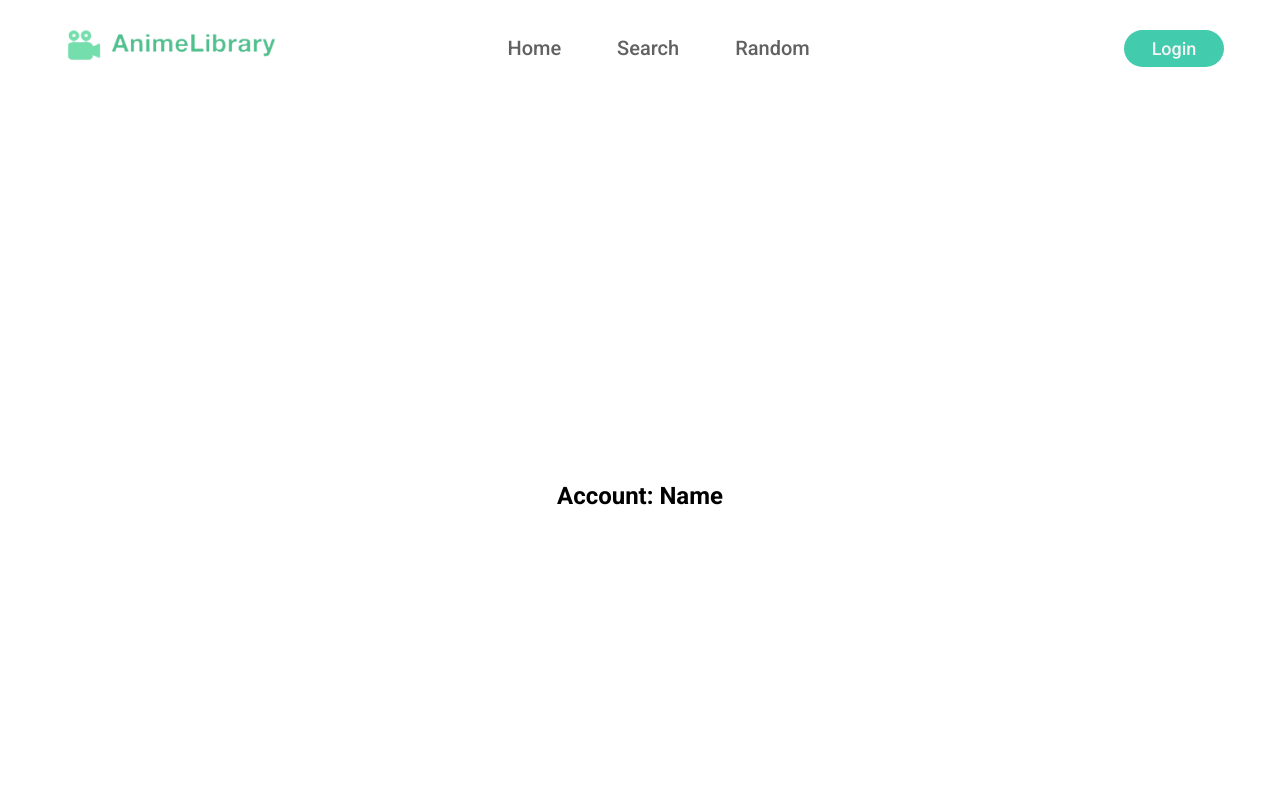
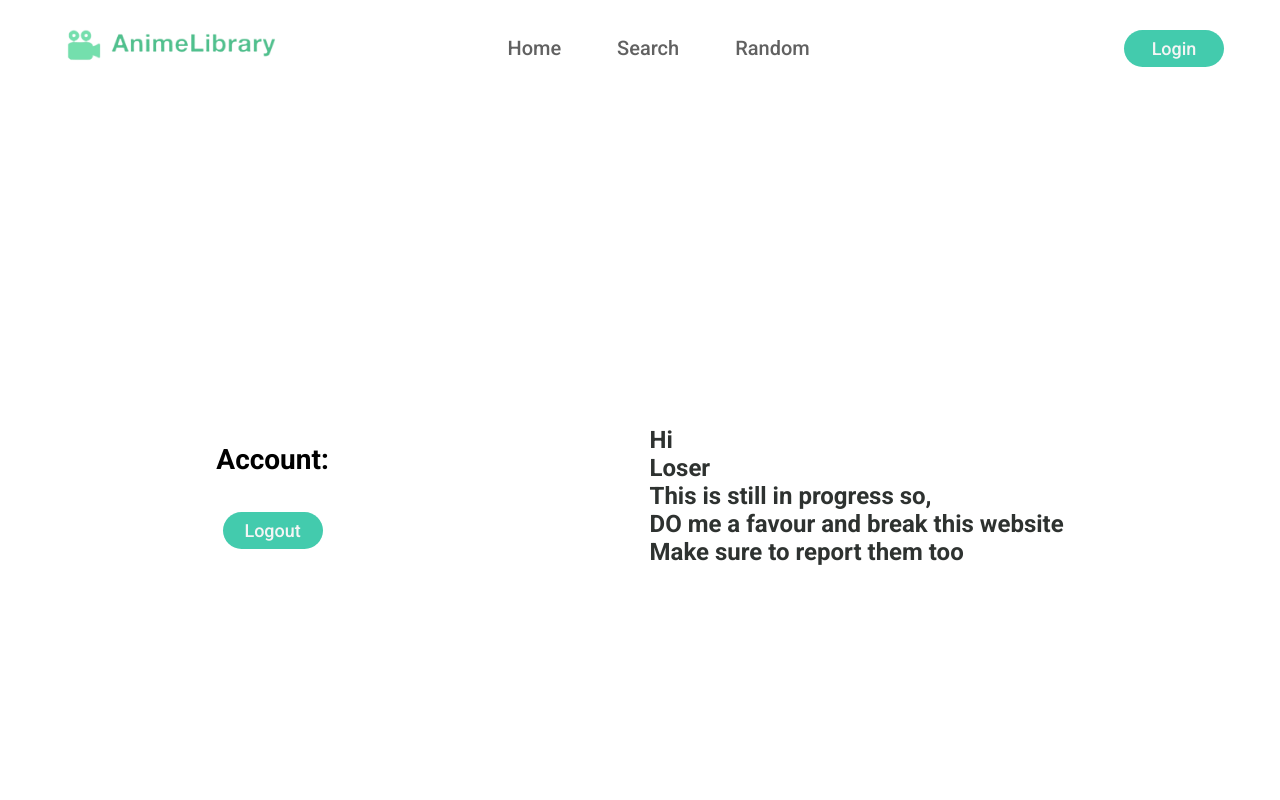
Before and after one commit to CAlistair/animelibrary, a React (Create React App) app: page /account in a window 1280 px wide. Shown: the top 800 px of the page. Built offline with nearby package versions, Linux system fonts and the light colour scheme; no server answers.

Commit message:
New logging in function and logout added with persistence and a new account page being worked on

```diff
--- a/src/App.js
+++ b/src/App.js
@@ -11,8 +11,38 @@ import Selected from "./pages/selected";
 import Login from "./pages/login";
 import Signup from "./pages/signup";
 import Account from "./pages/account";
+import { useDispatch, useSelector } from "react-redux";
+import { login, logout, selectUser } from "./app/userSlice";
+import { useEffect, useState } from "react";
+import { auth } from "./firebase";
+
 
 function App() {
+
+  const dispatch = useDispatch();
+
+  //persistence login
+  //runs under a specific condition and [] makes it run once when components load
+  useEffect(() => {
+    auth.onAuthStateChanged((userAuth) => {
+          //onAuthStateChanged checks if user is logged in or logged out
+      if (userAuth) {
+        // User is signed in
+        dispatch(
+           //if user is signed in we dispatch login action
+          login({
+            email: userAuth.email,
+            uid: userAuth.uid,
+            displayName: userAuth.displayName,
+          })
+        )
+      } else {
+        //user is signed out, we have to dispatch an action
+        dispatch(logout())
+      }
+    })
+  }, [dispatch])
+
   return (
     <Router>
       <>
--- a/src/components/navbar.jsx
+++ b/src/components/navbar.jsx
@@ -1,10 +1,25 @@
-import React from "react";
+import React, { useState } from "react";
 import logo from "../assets/logo.png";
-import { Link } from "react-router-dom";
+import { Link, useNavigate } from "react-router-dom";
 import { FontAwesomeIcon } from "@fortawesome/react-fontawesome";
+import { logout, selectUser } from "../app/userSlice";
+import { useDispatch, useSelector } from "react-redux";
+import { auth } from "../firebase";
 
 function Navbar({ isMenuOpen, setIsMenuOpen }) {
-  console.log(isMenuOpen);
+
+  const user = useSelector(selectUser)
+  const dispatch = useDispatch();
+  const navigate = useNavigate();
+
+  const logoutOfApp = () =>{
+    auth.signOut().then(() =>{
+        dispatch(logout())
+        navigate('/')
+    }).catch((error) => alert(error.message))
+}
+
+
 
   return (
     <nav>
@@ -29,9 +44,16 @@ function Navbar({ isMenuOpen, setIsMenuOpen }) {
             </Link>
           </li>
         </ul>
+        { user ? (
+          <Link to="/account">
+          <button className="btn login">Account</button>
+        </Link>
+        ) : (
         <Link to="/login">
           <button className="btn login">Login</button>
         </Link>
+        )
+        }
         <div
           className="btn__menu"
           onClick={() => setIsMenuOpen(!isMenuOpen)}
--- a/src/index.css
+++ b/src/index.css
@@ -260,17 +260,6 @@ h2{
   background-color: #F5F3F3;
 }
 
-.search__container{
-  height: 100vh;
-  width: 100%;
-  max-width: 1200px;
-  padding: 16px;
-  display: flex;
-  flex-direction: column;
-  justify-content: center;
-  align-items: center;
-  margin: 0 auto;
-}
 
 .search__form{
   display: flex;
@@ -677,10 +666,35 @@ h2{
   max-width: 1200px;
   padding: 16px;
   display: flex;
+  justify-content: center;
+  align-items: center;
+  margin: 0 auto;
+}
+
+.account--info{
+  width: 100%;
+  height: 70vh;
+  display: flex;
+  justify-content: space-around;
+}
+
+.account--header{
+  display: flex;
   flex-direction: column;
   justify-content: center;
   align-items: center;
-  margin: 0 auto;
+}
+
+.account--header h1 {
+  margin-bottom: 36px;
+  font-size: 28px;
+  font-weight: 600;
+}
+
+.account--list{
+  display: flex;
+  flex-direction: column;
+  justify-content: center;
 }
 /* Footer */
 
--- a/src/pages/account.jsx
+++ b/src/pages/account.jsx
@@ -1,28 +1,48 @@
-import React from 'react'
-import Navbar from '../components/navbar'
-import Menu from '../components/menu'
-import Footer from '../components/footer'
+import React from "react";
+import Navbar from "../components/navbar";
+import Menu from "../components/menu";
+import Footer from "../components/footer";
+import { useDispatch, useSelector } from "react-redux";
+import { logout, selectUser } from "../app/userSlice";
+import { Link, useNavigate } from "react-router-dom";
+import { auth } from "../firebase";
 
 function Account({ isMenuOpen, setIsMenuOpen }) {
+  const user = useSelector(selectUser);
+  const dispatch = useDispatch();
+  const navigate = useNavigate();
+
+  const logoutOfApp = () =>{
+    auth.signOut().then(() =>{
+        dispatch(logout())
+        navigate('/')
+    }).catch((error) => alert(error.message))
+}
+
   return (
-    <section className='account'>
+    <section className="account">
       <Navbar isMenuOpen={isMenuOpen} setIsMenuOpen={setIsMenuOpen} />
-            {isMenuOpen && <Menu/>}
+      {isMenuOpen && <Menu />}
       <div className="account__container">
         <div className="account--info">
           <div className="account--header">
-                        <ul>
-                            <h1>Account: Name</h1>
-                        </ul>
+              <h1>Account: {user?.displayName}</h1>
+              <Link to="/login">
+                <button className="btn login" onClick={logoutOfApp}>Logout</button>
+              </Link>
           </div>
           <div className="account--list">
-
+            <h2>Hi</h2>
+            <h2>Loser</h2>
+            <h2>This is still in progress so,</h2>
+            <h2>DO me a favour and break this website</h2>
+            <h2>Make sure to report them too</h2>
           </div>
         </div>
       </div>
       <Footer />
     </section>
-  )
+  );
 }
 
-export default Account
+export default Account;
--- a/src/pages/landing.jsx
+++ b/src/pages/landing.jsx
@@ -14,7 +14,10 @@ function Landing() {
 
   return (
     <section id='landing'>
-            <Navbar isMenuOpen={isMenuOpen} setIsMenuOpen={setIsMenuOpen} />
+            <Navbar
+            isMenuOpen={isMenuOpen}
+            setIsMenuOpen={setIsMenuOpen}
+            />
             {isMenuOpen && <Menu/>}
         <div className="container">
             <div className="landing__header">
--- a/src/pages/login.jsx
+++ b/src/pages/login.jsx
@@ -3,8 +3,8 @@ import Menu from '../components/menu';
 import Navbar from '../components/navbar';
 import Footer from '../components/footer';
 import { Link, useNavigate } from 'react-router-dom';
-import { Provider, useDispatch } from 'react-redux';
-import { login } from '../app/userSlice';
+import { Provider, useDispatch, useSelector } from 'react-redux';
+import { login, selectUser } from '../app/userSlice';
 import { auth } from "../firebase"
 
 function Login() {
@@ -18,7 +18,6 @@ function Login() {
     const signIn = (e) => {
       e.preventDefault();
 
-
       // email and password inputs are ran through and dispacthed with login action
       auth.signInWithEmailAndPassword(email, password).then((userAuth) => {
         dispatch(
@@ -28,12 +27,11 @@ function Login() {
             displayName: userAuth.user.displayName,
           })
         );
-
+        navigate("/account")
         // .push pushes the user to another route if sign in successful
       }).catch((error) => alert(error.message))
       // If sign in not successful error messgae
     };
-
 
   return (
     <section id='login'>
--- a/src/pages/search.jsx
+++ b/src/pages/search.jsx
@@ -63,7 +63,7 @@ function Search() {
     <section id="search">
                   <Navbar isMenuOpen={isMenuOpen} setIsMenuOpen={setIsMenuOpen} />
             {isMenuOpen && <Menu/>}
-      <div className="search__container">
+      <div className="container">
         <div className="search__form">
           <input
             id="input__box"
--- a/src/pages/signup.jsx
+++ b/src/pages/signup.jsx
@@ -1,8 +1,11 @@
 import React, { useState } from 'react'
 import Menu from '../components/menu'
 import Navbar from '../components/navbar'
-import { Link } from 'react-router-dom';
+import { Link, useNavigate } from 'react-router-dom';
 import Footer from '../components/footer';
+import { useDispatch } from 'react-redux';
+import { auth } from '../firebase';
+import { login } from '../app/userSlice';
 
 function Signup() {
 
@@ -11,6 +14,35 @@ function Signup() {
     const [fName, setFName] = useState("");
     const [lName, setLName] = useState("");
     const [isMenuOpen, setIsMenuOpen] = useState(false);
+    const dispatch = useDispatch();
+    const navigate = useNavigate();
+
+    const signUp = (e) => {
+      e.preventDefault()
+
+      if (!fName){
+        return alert("Please enter your first name")
+      }
+      if (!lName){
+        return alert("Please enter your last name")
+      }
+
+      auth.createUserWithEmailAndPassword(email, password).then((userAuth) => {
+        //To sign up a profile first update a profile then login a user
+        userAuth.user.updateProfile({
+          displayName: fName
+      }).then(() =>{
+        //Have to dispatch an action called login
+        dispatch(login({
+            email: userAuth.user.email,
+            uid: userAuth.user.uid,
+            displayName: fName,
+        })
+        )
+         navigate("/account")
+      })
+    }).catch((error) => alert(error.message))
+    }
 
   return (
     <section id='signup'>
@@ -48,7 +80,7 @@ function Signup() {
                     value={password}
                     onChange={(e) => setPassword(e.target.value)} />
                     <div className="form__center">
-                    <button className='form__btn primary--btn' onClick="">Sign Up</button>
+                    <button className='form__btn primary--btn' onClick={signUp}>Sign Up</button>
                     </div>
                 </form>
                 <div className="signup__cut">
```
Lines whose indentation alone changed are shown as unchanged.
